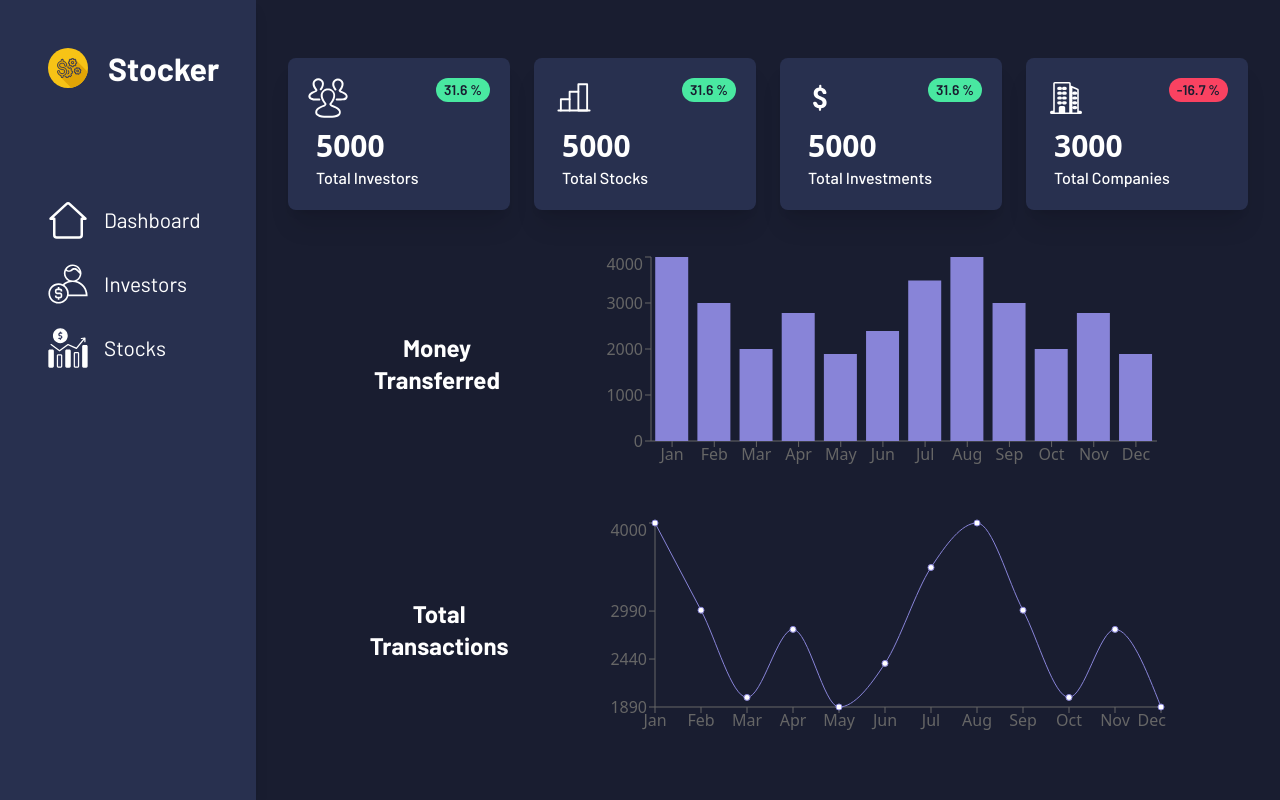
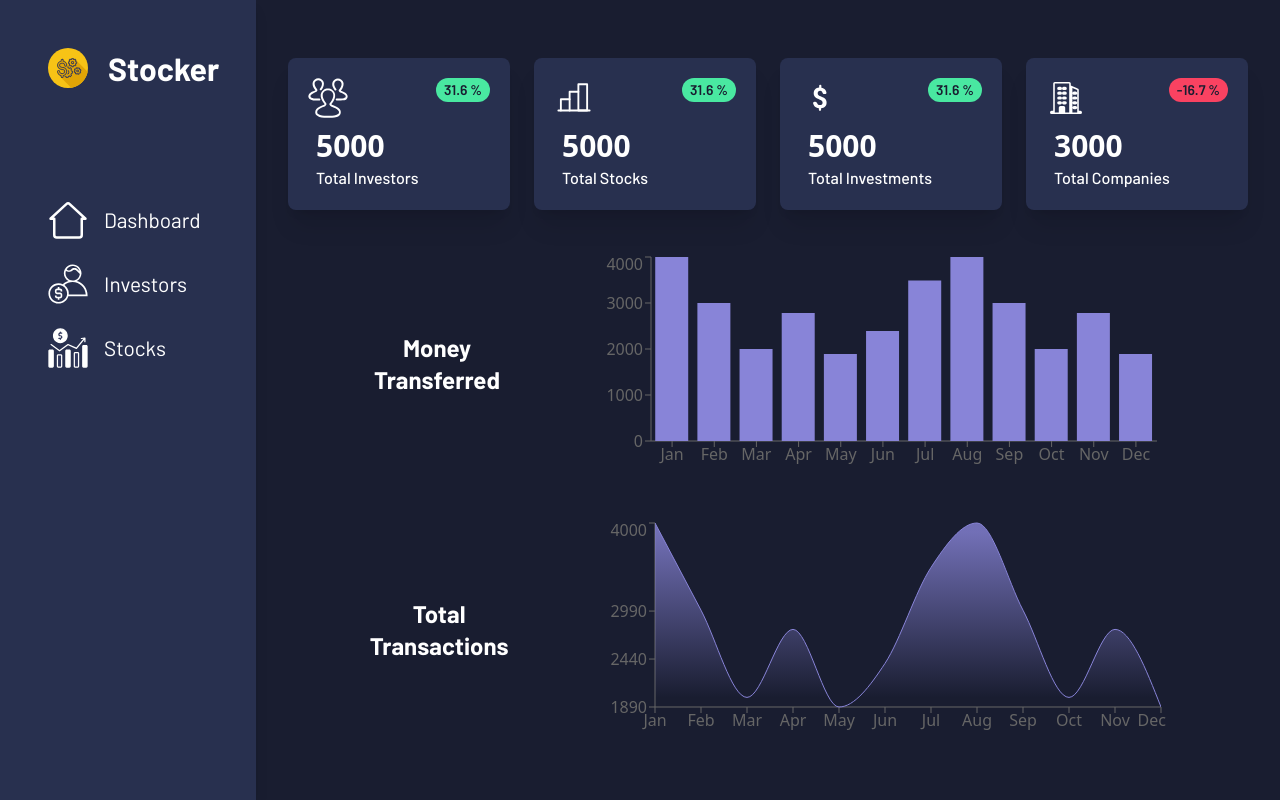
Before and after one commit to ranaagamaall/stock-market, a React (Create React App) app: page /admin in a window 1280 px wide. Built offline with nearby package versions, Linux system fonts and the light colour scheme.

Commit message:
change to area chart

```diff
--- a/src/components/Chart.js
+++ b/src/components/Chart.js
@@ -1,34 +1,6 @@
-import { LineChart, Line, XAxis, YAxis, CartesianGrid, Tooltip, Legend, ResponsiveContainer, BarChart, Bar } from 'recharts';
+import { XAxis, YAxis, Tooltip, ResponsiveContainer, BarChart, Bar, AreaChart, Area } from 'recharts';
 
 
-// export default function Chart(props) {
-//     console.log(props.data);
-//     return (
-//         <ResponsiveContainer width="80%" height="40%" >
-//             <BarChart
-//                 width="100%"
-//                 height="100%"
-//                 data={props.data}
-//             // margin={{
-//             //     top: 5,
-//             //     right: 30,
-//             //     left: 20,
-//             //     bottom: 5,
-//             // }}
-//             >
-//                 {/* <CartesianGrid strokeDasharray="3 3" /> */}
-//                 <XAxis dataKey={props.xKey} />
-//                 <YAxis domain={['dataMin', 'dataMax']} />
-//                 {/* open modal on hover */}
-//                 <Tooltip />
-//                 {/* <Legend /> */}
-//                 <Bar dataKey={props.ykey} fill="#000" />
-//                 {/* <Line type="monotone" dataKey={props.yKey} stroke="#8884d8" activeDot={{ r: 8 }} /> */}
-//                 {/* <Line type="monotone" dataKey="uv" stroke="#82ca9d" /> */}
-//             </BarChart>
-//         </ResponsiveContainer>
-//     );
-// }
 export default function Chart(props) {
 
 
@@ -45,12 +17,18 @@ export default function Chart(props) {
                         <Bar dataKey={props.yKey} fill="#8884d8" />
                     </BarChart> :
 
-                    <LineChart data={props.data}>
+                    <AreaChart data={props.data}>
+                        <defs>
+                            <linearGradient id="color1" x1="0" y1="0" x2="0" y2="1">
+                                <stop offset="5%" stopColor="#8884d8" stopOpacity={0.8} />
+                                <stop offset="95%" stopColor="#8884d8" stopOpacity={0} />
+                            </linearGradient>
+                        </defs>
                         <XAxis dataKey={props.xKey} />
                         <YAxis domain={['dataMin', 'dataMax']} />
                         <Tooltip labelStyle={{ color: "black" }} />
-                        <Line type="monotone" dataKey={props.yKey} stroke="#8884d8" activeDot={{ r: 8 }} />
-                    </LineChart>
+                        <Area type="monotone" dataKey={props.yKey} stroke="#8884d8" fillOpacity={1} fill="url(#color1)" activeDot={{ r: 8 }} />
+                    </AreaChart>
             }
         </ResponsiveContainer>
     );
```
